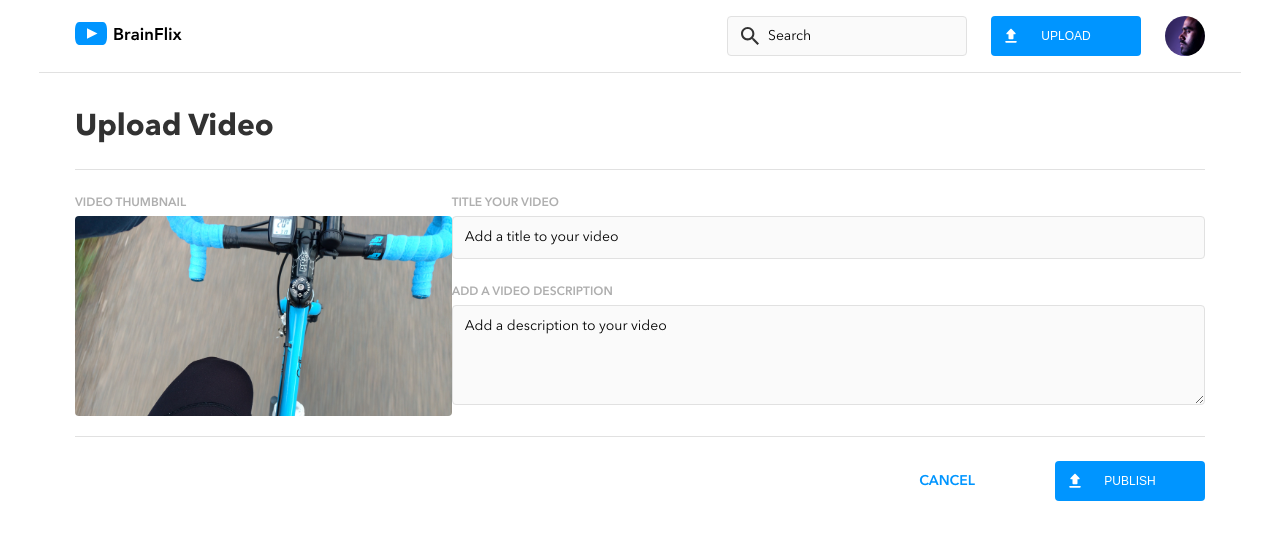
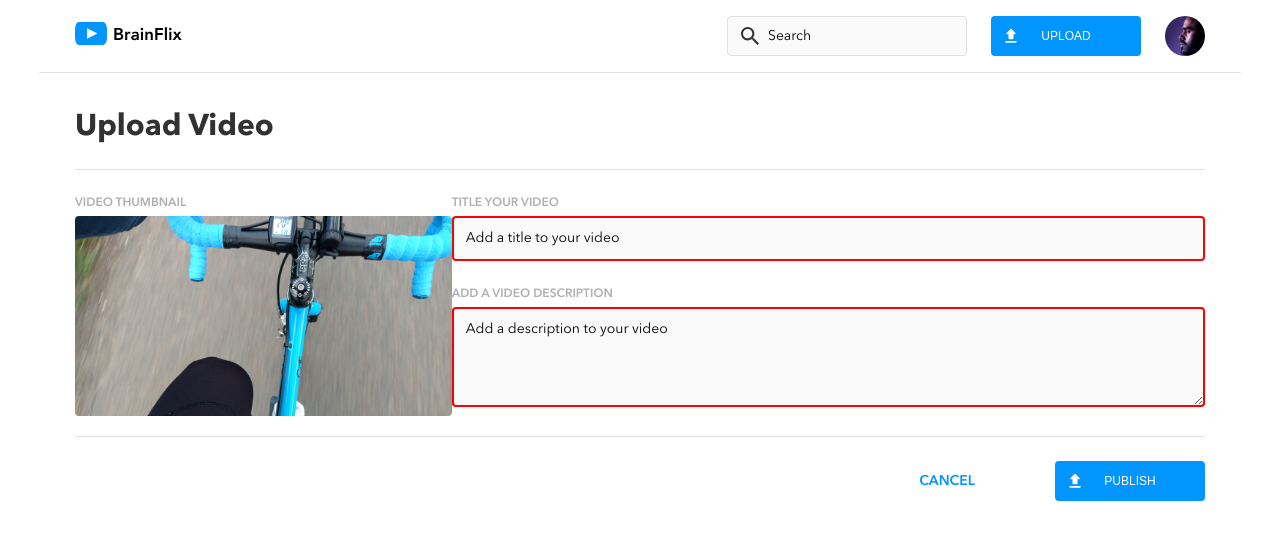
Before and after one commit to Ollie-C/fl.ix, a React (Create React App) app: page /upload in a window 1280 px wide. Shown: the top 540 px of the page. Built offline with nearby package versions, Linux system fonts and the light colour scheme.

Commit message:
Added mock upload functionality and cancel buttons to form

```diff
--- a/src/components/pages/UploadPage/UploadPage.js
+++ b/src/components/pages/UploadPage/UploadPage.js
@@ -2,10 +2,13 @@ import uploadIcon from "../../../assets/Icons/upload.svg";
 import "./uploadpage.scss";
 import thumbnail from "../../../assets/Images/Upload-video-preview.jpg";
 import { useState } from "react";
+import { useNavigate } from "react-router-dom";
 
 const UploadPage = () => {
   const [title, setTitle] = useState("");
   const [description, setDescription] = useState("");
+
+  const navigate = useNavigate();
 
   const titleChangeHandler = (event) => {
     setTitle(event.target.value);
@@ -15,9 +18,28 @@ const UploadPage = () => {
     setDescription(event.target.value);
   };
 
-  const isFormValid = () => {
+  const isTitleValid = () => {
+    if (title.length < 2 || title.length > 15) {
+      return false;
+    }
+    return true;
+  };
+
+  const isDescriptionValid = () => {
+    if (description.length < 5 || description.length > 30) {
+      return false;
+    }
+    return true;
+  };
+
+  const formValidation = () => {
     if (!title || !description) {
-      alert("Please enter a title and description");
+      return false;
+    }
+    if (!isTitleValid()) {
+      return false;
+    }
+    if (!isDescriptionValid()) {
       return false;
     }
     return true;
@@ -25,13 +47,19 @@ const UploadPage = () => {
 
   const submitHandler = (event) => {
     event.preventDefault();
-    console.log("Success");
+    if (formValidation()) {
+      alert("Upload was successful.");
+      document.location = "/";
+    } else {
+      alert("Please fill in the form again.");
+    }
   };
+
   return (
     <>
       <article className="upload">
         <h1 className="upload__header">Upload Video</h1>
-        <form className="upload__form" onSubmit={submitHandler}>
+        <form className="upload__form">
           <div className="upload__container upload__container--top">
             <label className="upload__label" htmlFor="thumbnail">
               VIDEO THUMBNAIL
@@ -49,7 +77,9 @@ const UploadPage = () => {
             </label>
             <input
               type="text"
-              className="upload__title global__input"
+              className={`upload__title global__input ${
+                isTitleValid() ? "" : "global__input--error"
+              }`}
               name="title"
               placeholder="Add a title to your video"
               value={title}
@@ -59,7 +89,9 @@ const UploadPage = () => {
               ADD A VIDEO DESCRIPTION
             </label>
             <textarea
-              className="upload__description global__input"
+              className={`upload__description global__input ${
+                isDescriptionValid() ? "" : "global__input--error"
+              }`}
               name="description"
               placeholder="Add a description to your video"
               value={description}
@@ -70,9 +102,16 @@ const UploadPage = () => {
         <div className="upload__container upload__container--bottom">
           <div className="upload__button-wrapper">
             <img className="upload__icon" src={uploadIcon} alt="upload-icon" />
-            <button className="upload__button global__button">PUBLISH</button>
+            <button
+              className="upload__button global__button"
+              onClick={submitHandler}
+            >
+              PUBLISH
+            </button>
           </div>
-          <p className="upload__cancel">CANCEL</p>
+          <p onClick={() => navigate(-1)} className="upload__cancel">
+            CANCEL
+          </p>
         </div>
       </article>
     </>
--- a/src/styles/global.scss
+++ b/src/styles/global.scss
@@ -33,6 +33,9 @@
   outline: none;
   &::placeholder {
     color: $secondary-black;
+  }
+  &--error {
+    border: 2px solid red;
   }
 
   &:focus {
```
